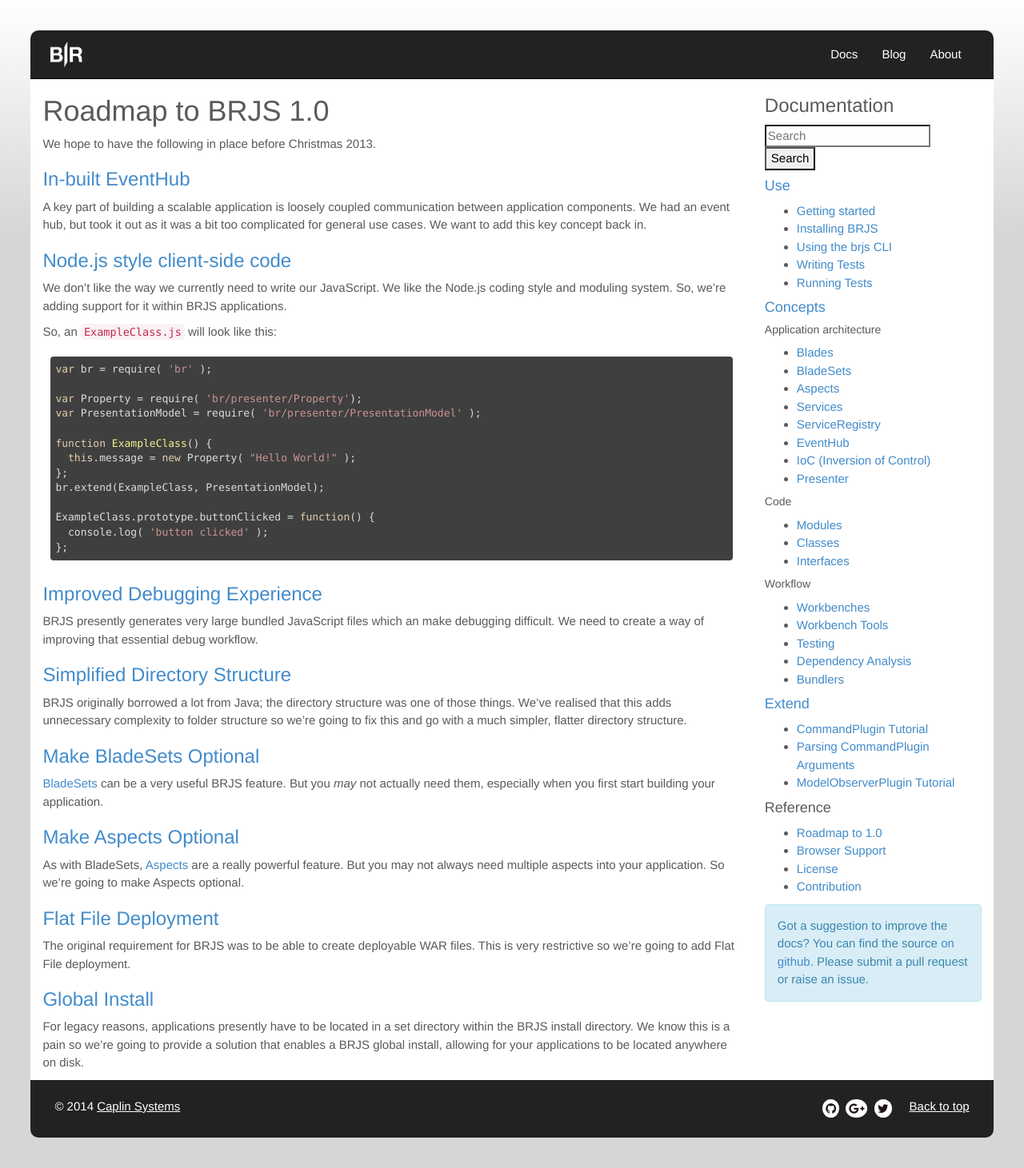
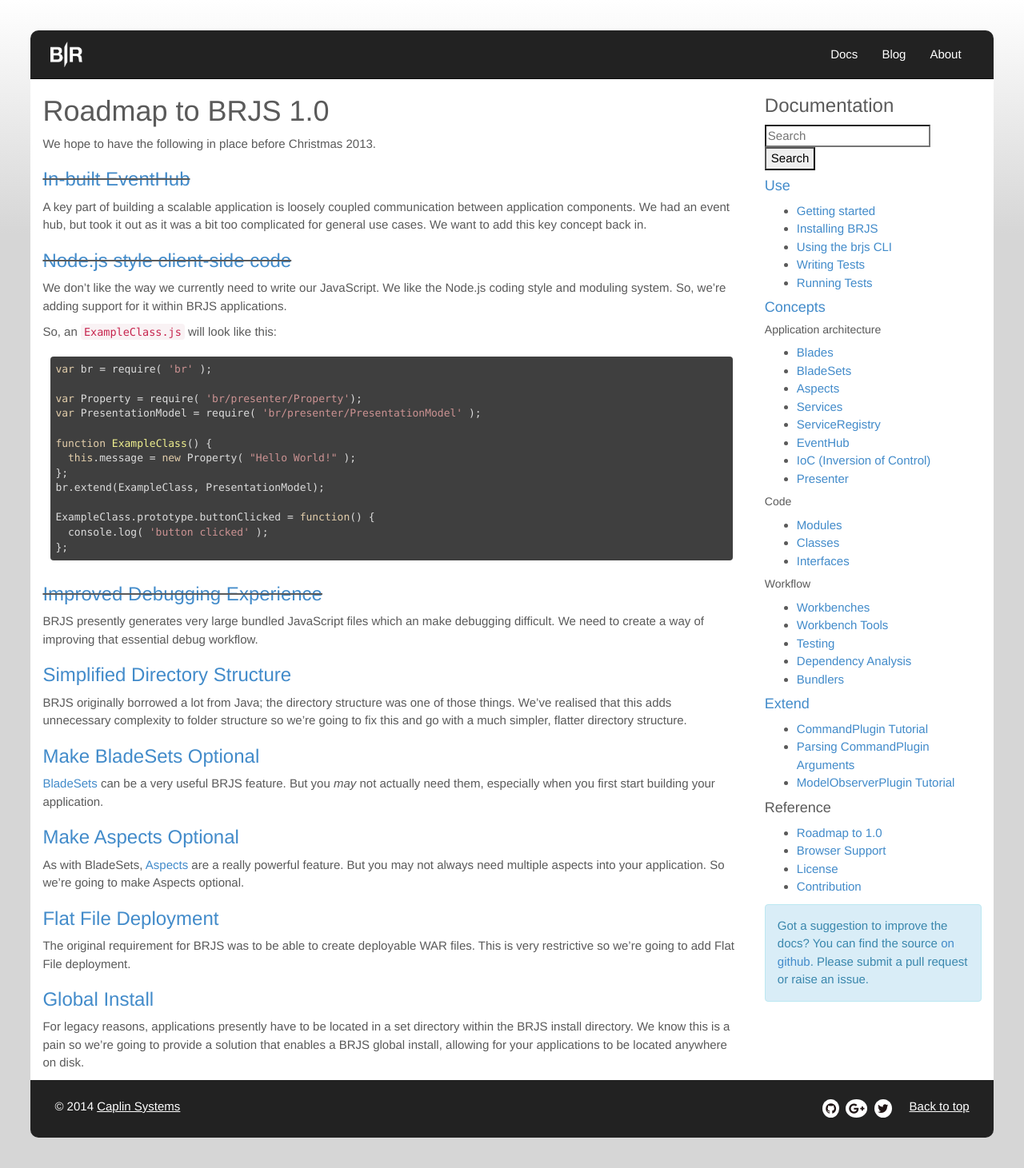
Before and after one commit to BladeRunnerJS/brjs-site, a Jekyll site: the page built from docs/roadmap.md, in a window 1280 px wide. Shown: the whole page at 80% size. Built offline with Jekyll 4.4.1, drawn with Linux system fonts in a browser that asks for light colours; nearby versions of some CDN libraries; Markdown is read by kramdown in place of the engine named in the settings.

Commit message:
Strikethrough of completed items

```diff
--- a/_config.yml
+++ b/_config.yml
@@ -9,6 +9,8 @@
 paginate_path: "blog/page/:num"
 
 markdown: redcarpet
+redcarpet:
+  extensions: ["strikethrough"]
 
 social:
   twitter_link: https://twitter.com/BladeRunnerJS
--- a/docs/roadmap.md
+++ b/docs/roadmap.md
@@ -7,11 +7,11 @@
 
 We hope to have the following in place before Christmas 2013.
 
-### [In-built EventHub](https://github.com/BladeRunnerJS/brjs/issues/10)
+### ~~[In-built EventHub](https://github.com/BladeRunnerJS/brjs/issues/10)~~
 
 A key part of building a scalable application is loosely coupled communication between application components. We had an event hub, but took it out as it was a bit too complicated for general use cases. We want to add this key concept back in.
 
-### [Node.js style client-side code](https://github.com/BladeRunnerJS/brjs/issues/11)
+### ~~[Node.js style client-side code](https://github.com/BladeRunnerJS/brjs/issues/11)~~
 
 We don't like the way we currently need to write our JavaScript. We like the Node.js coding style and moduling system. So, we're adding support for it within BRJS applications.
 
@@ -31,7 +31,7 @@
       console.log( 'button clicked' );
     };
 
-### [Improved Debugging Experience](https://github.com/BladeRunnerJS/brjs/issues/46)
+### ~~[Improved Debugging Experience](https://github.com/BladeRunnerJS/brjs/issues/46)~~
 
 BRJS presently generates very large bundled JavaScript files which an make debugging difficult. We need to create a way of improving that essential debug workflow.
 
```
